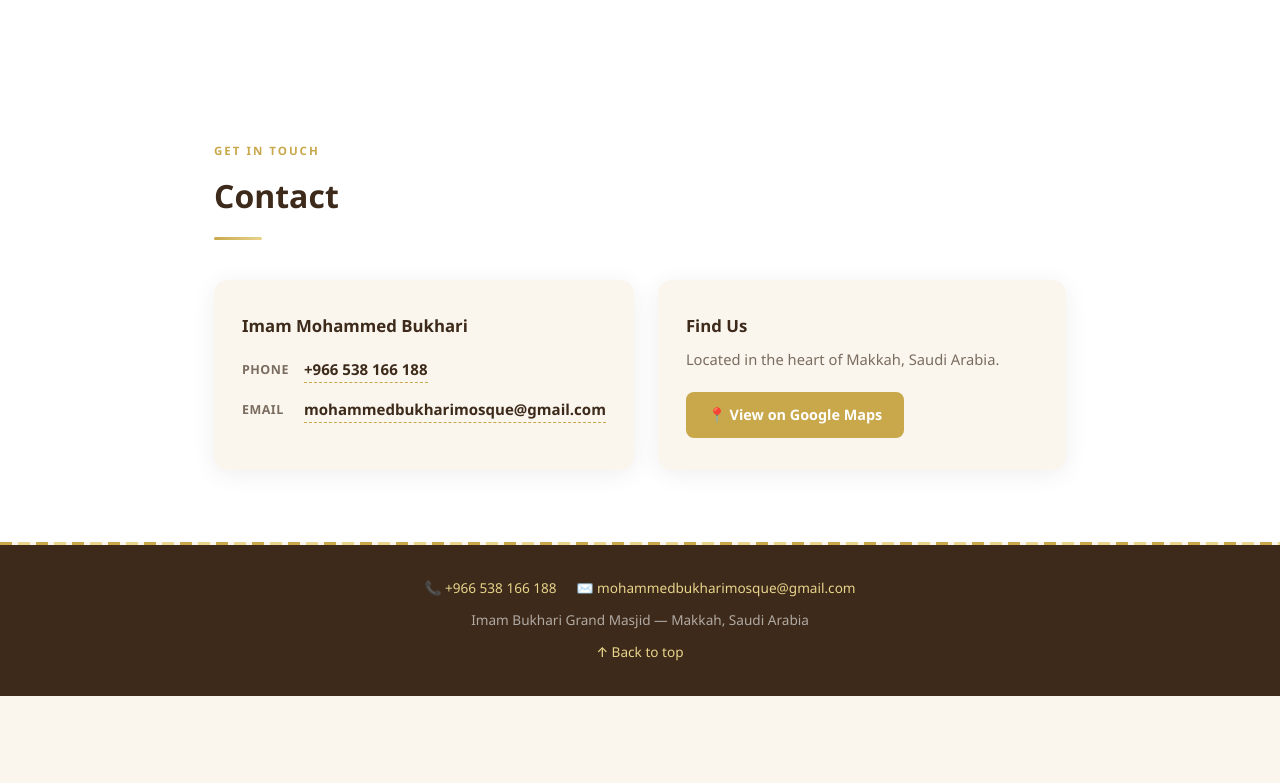
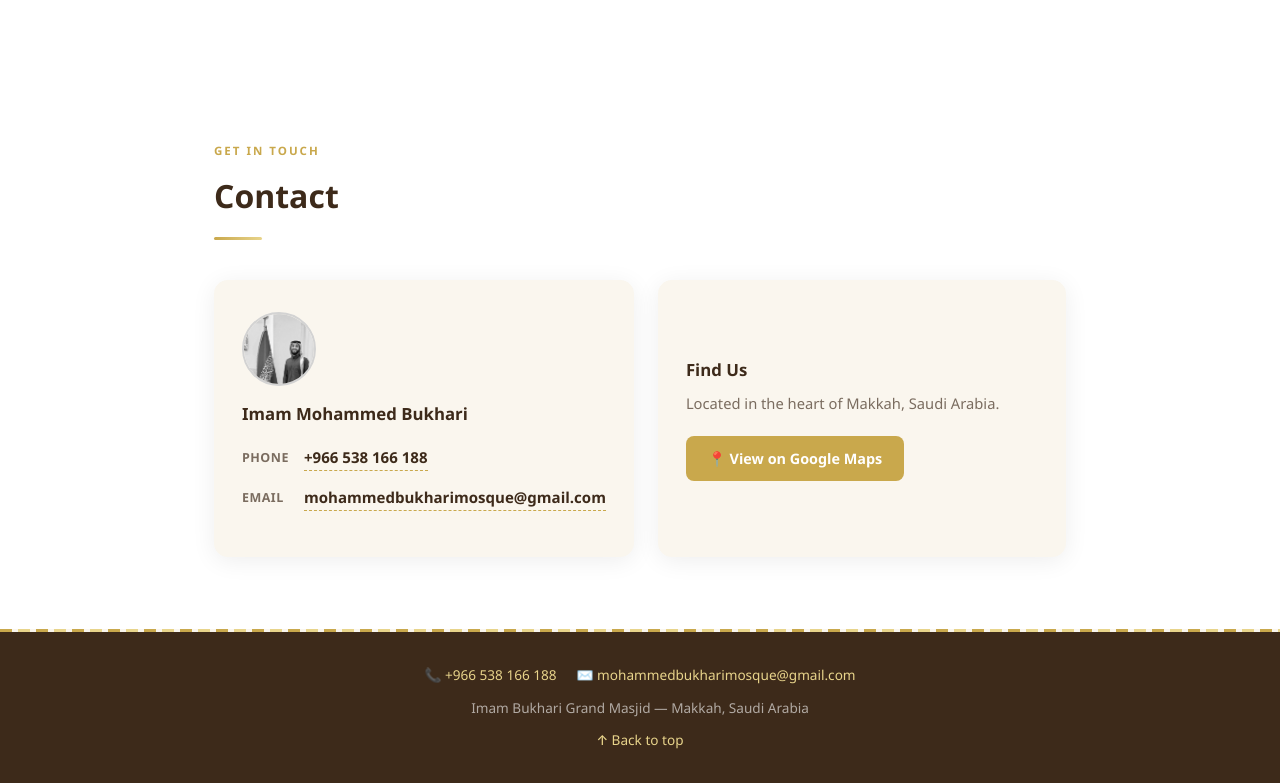
Before and after one commit to hadforweb-create/Imam-Bukhari-Masjid, a plain HTML site: page index.html in a window 1280 px wide. Shown: the part 1199-1982 px from the top of the page. Before the commit the page ends 1895 px from the top, so only its background shows below. Drawn offline with Linux system fonts and the light colour scheme.

Commit message:
Add imam photo, EN/AR toggle, update to Makkah

```diff
--- a/index.html
+++ b/index.html
@@ -356,6 +356,17 @@
             box-shadow: var(--shadow);
         }
 
+        .imam-photo {
+            width: 74px;
+            height: 74px;
+            border-radius: 50%;
+            object-fit: cover;
+            object-position: top;
+            filter: grayscale(100%);
+            border: 2px solid var(--gold-light);
+            margin-bottom: 14px;
+        }
+
         .contact-card h3 {
             font-size: 1.05rem;
             color: var(--brown-dark);
@@ -539,6 +550,7 @@
             </div>
             <div class="contact-grid">
                 <div class="contact-card">
+                    <img src="images/imam.jpg" alt="Imam Mohammed Bukhari" class="imam-photo" />
                     <h3 data-i18n="imamName">Imam Mohammed Bukhari</h3>
                     <div class="contact-row">
                         <span class="lbl" data-i18n="phoneLabel">Phone</span>
```
Also changed, not shown: images/imam.jpg (added).
